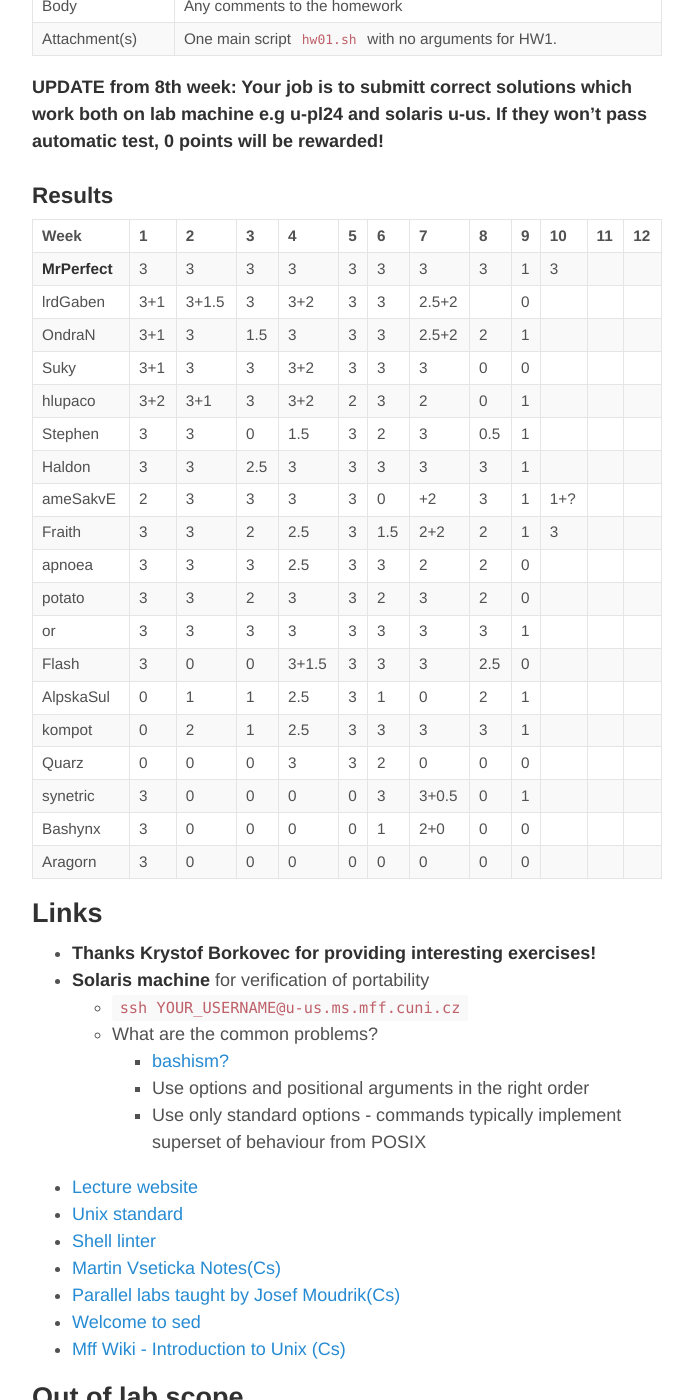
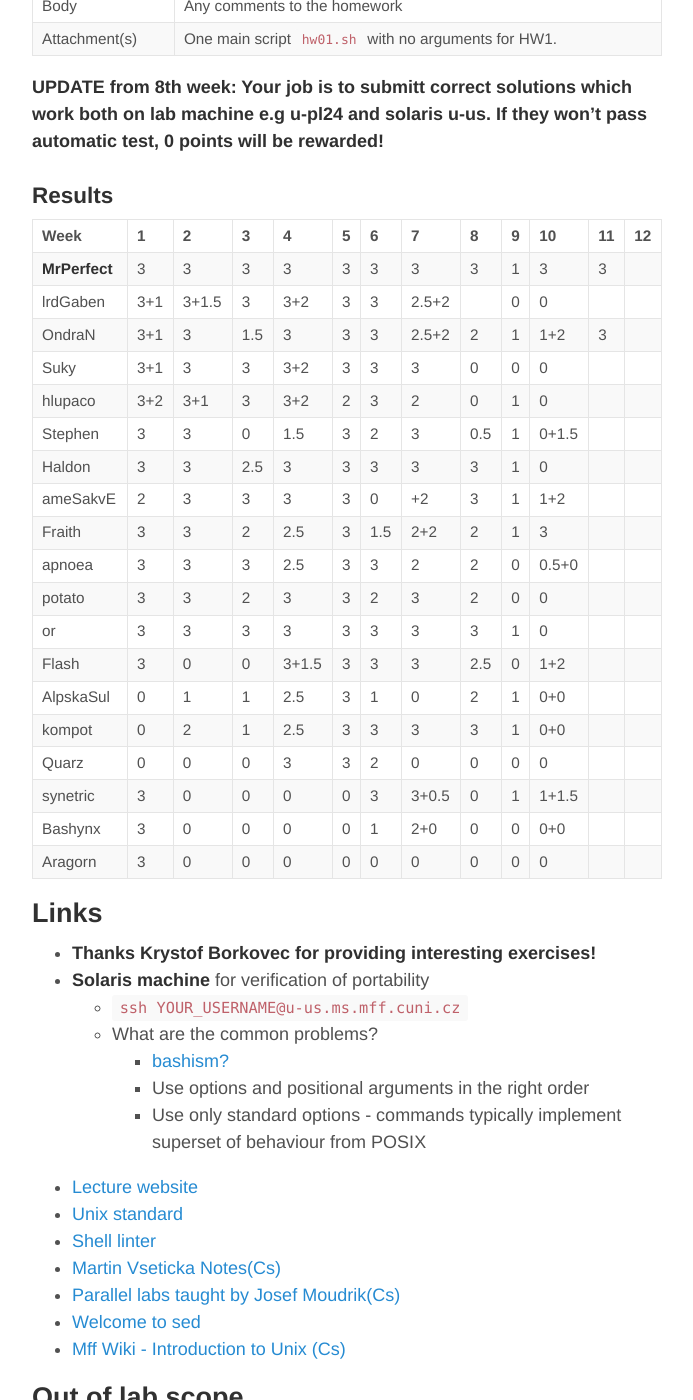
Before and after one commit to oplatek/oplatek.github.io, a Jekyll site: the page built from _posts/2016-02-02-labs-unix.md, in a window 1280 px wide and 1400 px high, scrolled down 894 px. Shown: the whole window, without its empty margins (293-986 px from the left). Built offline with Jekyll 4.4.1, drawn with Linux system fonts in a browser that asks for light colours.

Commit message:
points week 10

```diff
--- a/_posts/2016-02-02-labs-unix.md
+++ b/_posts/2016-02-02-labs-unix.md
@@ -40,25 +40,25 @@ Send your solutions via email with following template
 |--------------|---|---|---|---|---|---|---|---|---|---|---|---|
 |Week          | 1 | 2 | 3 | 4 | 5 | 6 | 7 | 8 | 9 | 10| 11| 12|
 |--------------|---|---|---|---|---|---|---|---|---|---|---|---|
-| **MrPerfect**| 3 | 3 | 3 | 3 | 3 | 3 | 3 | 3 | 1 | 3 |   |   |
-| lrdGaben     |3+1|3+1.5|3|3+2| 3 | 3 |2.5+2| | 0 |   |   |   |
-| OndraN       |3+1| 3 |1.5| 3 | 3 | 3 |2.5+2|2| 1 |   |   |   |
-| Suky         |3+1| 3 | 3 |3+2| 3 | 3 | 3 | 0 | 0 |   |   |   |
-| hlupaco      |3+2|3+1| 3 |3+2| 2 | 3 | 2 | 0 | 1 |   |   |   |
-| Stephen      | 3 | 3 | 0 |1.5| 3 | 2 | 3 |0.5| 1 |   |   |   |
-| Haldon       | 3 | 3 |2.5| 3 | 3 | 3 | 3 | 3 | 1 |   |   |   |
-| ameSakvE     | 2 | 3 | 3 | 3 | 3 | 0 |+2 | 3 | 1 |1+?|   |   |
+| **MrPerfect**| 3 | 3 | 3 | 3 | 3 | 3 | 3 | 3 | 1 | 3 | 3 |   |
+| lrdGaben     |3+1|3+1.5|3|3+2| 3 | 3 |2.5+2| | 0 | 0 |   |   |
+| OndraN       |3+1| 3 |1.5| 3 | 3 | 3 |2.5+2|2| 1 |1+2| 3 |   |
+| Suky         |3+1| 3 | 3 |3+2| 3 | 3 | 3 | 0 | 0 | 0 |   |   |
+| hlupaco      |3+2|3+1| 3 |3+2| 2 | 3 | 2 | 0 | 1 | 0 |   |   |
+| Stephen      | 3 | 3 | 0 |1.5| 3 | 2 | 3 |0.5| 1 |0+1.5|   |   |
+| Haldon       | 3 | 3 |2.5| 3 | 3 | 3 | 3 | 3 | 1 | 0 |   |   |
+| ameSakvE     | 2 | 3 | 3 | 3 | 3 | 0 |+2 | 3 | 1 |1+2|   |   |
 | Fraith       | 3 | 3 | 2 |2.5| 3 |1.5|2+2| 2 | 1 | 3 |   |   |
-| apnoea       | 3 | 3 | 3 |2.5| 3 | 3 | 2 | 2 | 0 |   |   |   |
-| potato       | 3 | 3 | 2 | 3 | 3 | 2 | 3 | 2 | 0 |   |   |   |
-| or           | 3 | 3 | 3 | 3 | 3 | 3 | 3 | 3 | 1 |   |   |   |
-| Flash        | 3 | 0 | 0|3+1.5|3 | 3 | 3 |2.5| 0 |   |   |   |
-| AlpskaSul    | 0 | 1 | 1 |2.5| 3 | 1 | 0 | 2 | 1 |   |   |   |
-| kompot       | 0 | 2 | 1 |2.5| 3 | 3 | 3 | 3 | 1 |   |   |   |
-| Quarz        | 0 | 0 | 0 | 3 | 3 | 2 | 0 | 0 | 0 |   |   |   |
-| synetric     | 3 | 0 | 0 | 0 | 0 |3|3+0.5| 0 | 1 |   |   |   |
-| Bashynx      | 3 | 0 | 0 | 0 | 0 | 1 |2+0| 0 | 0 |   |   |   |
-| Aragorn      | 3 | 0 | 0 | 0 | 0 | 0 | 0 | 0 | 0 |   |   |   |
+| apnoea       | 3 | 3 | 3 |2.5| 3 | 3 | 2 | 2 | 0 |0.5+0|   |   |
+| potato       | 3 | 3 | 2 | 3 | 3 | 2 | 3 | 2 | 0 | 0 |   |   |
+| or           | 3 | 3 | 3 | 3 | 3 | 3 | 3 | 3 | 1 | 0 |   |   |
+| Flash        | 3 | 0 | 0|3+1.5|3 | 3 | 3 |2.5| 0 |1+2|   |   |
+| AlpskaSul    | 0 | 1 | 1 |2.5| 3 | 1 | 0 | 2 | 1 |0+0|   |   |
+| kompot       | 0 | 2 | 1 |2.5| 3 | 3 | 3 | 3 | 1 |0+0|   |   |
+| Quarz        | 0 | 0 | 0 | 3 | 3 | 2 | 0 | 0 | 0 | 0 |   |   |
+| synetric     | 3 | 0 | 0 | 0 | 0 |3|3+0.5| 0 | 1 |1+1.5|   |   |
+| Bashynx      | 3 | 0 | 0 | 0 | 0 | 1 |2+0| 0 | 0 |0+0|   |   |
+| Aragorn      | 3 | 0 | 0 | 0 | 0 | 0 | 0 | 0 | 0 | 0 |   |   |
 
 
 Links
```
